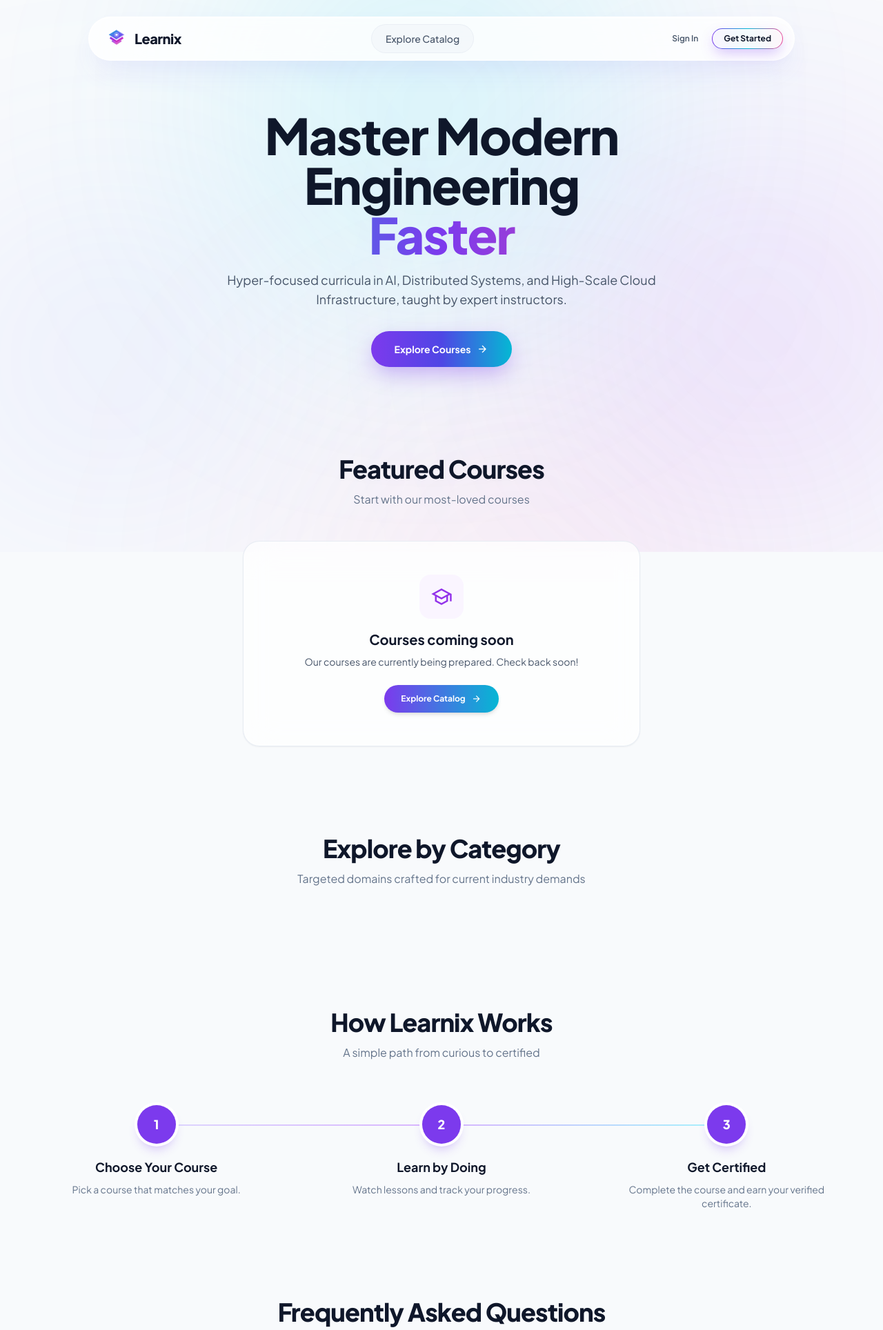
After one commit to shahbazee/Learnix2, a Django app: template templates/landing.html in a window 1280 px wide. The commit adds this page. Shown: the top 1928 px of the page at 69% size. Run offline with Django 5.2, Linux system fonts and the light colour scheme; the template is opened without the code that fills it, so the values that code supplies are empty; some libraries are stand-ins or nearby versions.

Commit message:
feat(frontend): add Learnix-style landing homepage
- Add LandingTemplateView (featured courses + annotated category counts)
- home URL now serves landing.html; catalog moved to /courses/ (course-list)
- Adapt old Learnix home.html: hero, featured courses, categories, how-it-works, FAQ
- Update navbar/footer/breadcrumb catalog links to course-list

```diff
--- a/config/urls.py
+++ b/config/urls.py
@@ -1,6 +1,6 @@
 from django.contrib import admin
 from django.urls import include, path
-from courses.views import CourseCreateTemplateView, CourseDetailTemplateView, CourseListTemplateView, CourseUpdateTemplateView, LessonDetailTemplateView
+from courses.views import CourseCreateTemplateView, CourseDetailTemplateView, CourseListTemplateView, CourseUpdateTemplateView, LandingTemplateView, LessonDetailTemplateView
 from accounts.views import LoginTemplateView, SignupTemplateView
 from enrollments.views import CertificateVerifyTemplateView, MyCertificatesTemplateView, MyLearningTemplateView
 
@@ -11,7 +11,8 @@ urlpatterns = [
     path("api/v1/courses/", include("courses.urls")),
     path("api/v1/enrollments/", include("enrollments.urls")),
 
-    path("", CourseListTemplateView.as_view(), name="home"),
+    path("", LandingTemplateView.as_view(), name="home"),
+    path("courses/", CourseListTemplateView.as_view(), name="course-list"),
     path("course/<slug:slug>/", CourseDetailTemplateView.as_view(), name="course-detail"),
     path("login/", LoginTemplateView.as_view(), name="login"),
     path("signup/", SignupTemplateView.as_view(), name="signup"),
--- a/courses/templates/courses/course_detail.html
+++ b/courses/templates/courses/course_detail.html
@@ -6,7 +6,7 @@
 <div class="max-w-7xl mx-auto px-4 sm:px-6 lg:px-8 pt-4 pb-28">
 
   <nav class="flex items-center gap-2 text-xs font-medium text-slate-400 mb-6" aria-label="Breadcrumb">
-    <a href="{% url 'home' %}" class="hover:text-slate-700 transition-colors">Catalog</a>
+    <a href="{% url 'course-list' %}" class="hover:text-slate-700 transition-colors">Catalog</a>
     <span class="text-slate-300">/</span>
     {% if course.category %}
     <span class="hover:text-slate-700 transition-colors">{{ course.category.name }}</span>
--- a/courses/templates/courses/lesson_detail.html
+++ b/courses/templates/courses/lesson_detail.html
@@ -6,7 +6,7 @@
 <div class="max-w-4xl mx-auto px-4 sm:px-6 py-8">
 
   <nav class="flex items-center gap-2 text-xs font-medium text-slate-400 mb-6" aria-label="Breadcrumb">
-    <a href="{% url 'home' %}" class="hover:text-slate-700 transition-colors">Catalog</a>
+    <a href="{% url 'course-list' %}" class="hover:text-slate-700 transition-colors">Catalog</a>
     <span class="text-slate-300">/</span>
     <a href="{% url 'course-detail' lesson.module.course.slug %}" class="hover:text-slate-700 transition-colors truncate max-w-[200px]">{{ lesson.module.course.title }}</a>
     <span class="text-slate-300">/</span>
--- a/enrollments/templates/enrollments/my_learning.html
+++ b/enrollments/templates/enrollments/my_learning.html
@@ -45,7 +45,7 @@
   <div class="rounded-3xl p-12 bg-white/80 backdrop-blur-xl border border-white/90 text-center">
     <span class="material-symbols-outlined text-5xl text-slate-300">school</span>
     <p class="text-slate-600 font-semibold mt-4">You have not enrolled in any courses yet.</p>
-    <a href="{% url 'home' %}" class="inline-flex items-center gap-2 mt-6 px-5 py-2.5 rounded-full bg-gradient-to-r from-violet-600 to-cyan-500 text-white text-xs font-bold shadow-md hover:scale-105 transition-all">
+    <a href="{% url 'course-list' %}" class="inline-flex items-center gap-2 mt-6 px-5 py-2.5 rounded-full bg-gradient-to-r from-violet-600 to-cyan-500 text-white text-xs font-bold shadow-md hover:scale-105 transition-all">
       <span>Explore Courses</span>
       <span class="material-symbols-outlined text-[16px]">arrow_forward</span>
     </a>
--- a/templates/includes/_footer.html
+++ b/templates/includes/_footer.html
@@ -6,7 +6,7 @@
     </div>
 
     <div class="flex flex-wrap items-center justify-center gap-6 text-xs text-slate-600 font-medium">
-      <a href="{% url 'home' %}" class="hover:text-violet-700 transition-colors">Explore Catalog</a>
+      <a href="{% url 'course-list' %}" class="hover:text-violet-700 transition-colors">Explore Catalog</a>
       {% if user.is_authenticated %}
       <a href="{% url 'my-learning' %}" class="hover:text-violet-700 transition-colors">My Learning</a>
       <a href="{% url 'my-certificates' %}" class="hover:text-violet-700 transition-colors">Certificates</a>
--- a/templates/includes/_navbar.html
+++ b/templates/includes/_navbar.html
@@ -10,7 +10,7 @@
 
     <!-- Desktop Navigation Pills -->
     <nav class="hidden lg:flex items-center gap-1 p-1 rounded-full bg-slate-100/70 border border-slate-200/50 text-sm font-medium">
-      <a href="{% url 'home' %}" class="px-4 py-1.5 rounded-full transition-all {% if request.resolver_match.view_name == 'home' %}bg-white text-slate-900 shadow-sm font-semibold{% else %}text-slate-600 hover:text-slate-900 hover:bg-white/60{% endif %}">
+      <a href="{% url 'course-list' %}" class="px-4 py-1.5 rounded-full transition-all {% if request.resolver_match.view_name == 'course-list' %}bg-white text-slate-900 shadow-sm font-semibold{% else %}text-slate-600 hover:text-slate-900 hover:bg-white/60{% endif %}">
         Explore Catalog
       </a>
       {% if user.is_authenticated %}
@@ -105,7 +105,7 @@
       </div>
 
       <nav class="flex flex-col gap-3 mt-6 text-sm font-semibold text-slate-700">
-        <a href="{% url 'home' %}" onclick="toggleMobileMenu()" class="p-2.5 rounded-xl hover:bg-violet-50 hover:text-violet-700 transition-colors">Explore Catalog</a>
+        <a href="{% url 'course-list' %}" onclick="toggleMobileMenu()" class="p-2.5 rounded-xl hover:bg-violet-50 hover:text-violet-700 transition-colors">Explore Catalog</a>
         {% if user.is_authenticated %}
         <a href="{% url 'my-learning' %}" onclick="toggleMobileMenu()" class="p-2.5 rounded-xl hover:bg-violet-50 text-violet-700 font-bold transition-colors flex items-center justify-between">
           <span>My Learning</span>
--- /dev/null
+++ b/templates/landing.html
@@ -0,0 +1,294 @@
+{% extends 'base.html' %}
+
+{% block title %}Learnix — Master Modern Engineering Faster{% endblock %}
+
+{% block content %}
+<div class="flex flex-col w-full relative overflow-hidden">
+
+  <section class="relative w-full max-w-7xl mx-auto px-4 md:px-8 pt-8 md:pt-16 pb-16 flex flex-col items-center text-center">
+    <h1 class="text-4xl sm:text-5xl md:text-7xl font-extrabold tracking-tight text-[#0f172a] max-w-4xl mx-auto leading-tight">
+      Master Modern Engineering
+      <span class="block bg-gradient-to-r from-cyan-500 via-violet-600 to-pink-500 bg-clip-text text-transparent drop-shadow-xs">
+        Faster
+      </span>
+    </h1>
+
+    <p class="text-base sm:text-lg text-slate-600 max-w-2xl mx-auto mt-4 mb-8 leading-relaxed font-normal">
+      Hyper-focused curricula in AI, Distributed Systems, and High-Scale Cloud Infrastructure, taught by expert instructors.
+    </p>
+
+    <div class="flex flex-col sm:flex-row items-center justify-center gap-4 w-full max-w-md mx-auto">
+      <a href="{% url 'course-list' %}" class="group relative w-full sm:w-auto inline-flex items-center justify-center p-[2px] rounded-full overflow-hidden shadow-[0_12px_32px_-4px_rgba(124,58,237,0.4)] hover:shadow-[0_16px_40px_-2px_rgba(6,182,212,0.5)] hover:scale-[1.02] transition-all duration-300">
+        <span class="absolute inset-0 bg-gradient-to-r from-violet-600 via-indigo-600 to-cyan-500 transition-all duration-500"></span>
+        <span class="relative w-full px-8 py-3.5 rounded-full bg-gradient-to-r from-violet-600 via-indigo-600 to-cyan-500 flex items-center justify-center gap-2 text-white text-sm font-bold">
+          Explore Courses
+          <span class="material-symbols-outlined text-[18px] transition-transform group-hover:translate-x-1">arrow_forward</span>
+        </span>
+      </a>
+    </div>
+  </section>
+
+  <section id="featured" class="w-full max-w-7xl mx-auto px-4 md:px-8 py-16">
+    <div class="text-center max-w-2xl mx-auto mb-12">
+      <h2 class="text-3xl md:text-4xl font-extrabold tracking-tight text-[#0f172a] mb-3">Featured Courses</h2>
+      <p class="text-slate-500 text-sm md:text-base">Start with our most-loved courses</p>
+    </div>
+
+    {% if featured_courses %}
+    <div class="grid grid-cols-1 md:grid-cols-2 lg:grid-cols-3 gap-8">
+      {% for course in featured_courses %}
+      <div class="group relative rounded-3xl bg-white/80 backdrop-blur-xl border border-slate-200/80 shadow-[0_10px_30px_rgba(79,70,229,0.06)] hover:shadow-[0_20px_45px_rgba(99,102,241,0.14)] hover:border-violet-300 transition-all duration-300 flex flex-col justify-between overflow-hidden">
+        <div class="relative h-48 sm:h-52 w-full overflow-hidden bg-gradient-to-br from-violet-600 via-indigo-600 to-cyan-500 flex items-center justify-center">
+          <span class="text-6xl font-extrabold text-white/90">{{ course.title|slice:":1"|upper }}</span>
+          <div class="absolute inset-0 bg-gradient-to-t from-slate-950/50 via-transparent to-transparent pointer-events-none"></div>
+          <div class="absolute top-4 left-4 right-4 flex items-center justify-between pointer-events-none">
+            {% if course.category %}
+            <span class="px-3 py-1 rounded-full bg-white/20 backdrop-blur-md border border-white/30 text-white font-mono text-[11px] font-semibold">
+              {{ course.category.name }}
+            </span>
+            {% else %}
+            <span></span>
+            {% endif %}
+            <span class="px-3 py-1 rounded-full bg-white/20 backdrop-blur-md border border-white/30 text-white font-mono text-[11px] font-semibold">
+              {% if course.is_free %}FREE{% else %}${{ course.price }}{% endif %}
+            </span>
+          </div>
+        </div>
+
+        <div class="p-6 flex flex-col flex-grow justify-between gap-6">
+          <div class="space-y-4">
+            <a href="{% url 'course-detail' course.slug %}" class="block group-hover:text-violet-700 transition-colors">
+              <h3 class="text-lg md:text-xl font-bold text-[#0f172a] tracking-tight line-clamp-2">
+                {{ course.title }}
+              </h3>
+            </a>
+
+            <div class="flex items-center gap-3">
+              <div class="w-9 h-9 rounded-full bg-gradient-to-tr from-violet-600 to-cyan-500 text-white flex items-center justify-center font-bold text-xs shrink-0 shadow-xs overflow-hidden">
+                {% if course.instructor.profile.avatar %}
+                <img src="{{ course.instructor.profile.avatar.url }}" alt="{{ course.instructor.display_name }}" class="w-full h-full object-cover" loading="lazy"/>
+                {% else %}
+                {{ course.instructor.display_name|slice:":1"|upper }}
+                {% endif %}
+              </div>
+              <div class="flex flex-col min-w-0">
+                <span class="text-xs font-bold text-slate-900 truncate">
+                  {{ course.instructor.display_name }}
+                </span>
+                <span class="text-[11px] text-slate-400 font-medium">Instructor</span>
+              </div>
+            </div>
+          </div>
+
+          <div class="space-y-4">
+            <div class="pt-4 border-t border-slate-100 flex items-center justify-between text-xs">
+              <div class="text-slate-500 font-medium">
+                {{ course.modules.count }} module{{ course.modules.count|pluralize }}
+              </div>
+              <div class="font-extrabold text-sm text-[#0f172a]">
+                {% if course.is_free %}
+                Free
+                {% else %}
+                ${{ course.price }}
+                {% endif %}
+              </div>
+            </div>
+
+            <a href="{% url 'course-detail' course.slug %}" class="w-full py-2.5 rounded-full bg-violet-50 hover:bg-violet-100 text-violet-700 font-bold text-xs text-center transition-colors block">
+              View Course
+            </a>
+          </div>
+        </div>
+      </div>
+      {% endfor %}
+    </div>
+    {% else %}
+    <div class="rounded-3xl bg-white/70 backdrop-blur-xl border border-slate-200/80 p-12 text-center max-w-xl mx-auto shadow-sm">
+      <div class="w-16 h-16 mx-auto mb-4 rounded-2xl bg-purple-50 text-purple-600 flex items-center justify-center">
+        <span class="material-symbols-outlined text-[32px]">school</span>
+      </div>
+      <h3 class="text-xl font-bold text-slate-900 mb-2">Courses coming soon</h3>
+      <p class="text-slate-600 text-sm mb-6">Our courses are currently being prepared. Check back soon!</p>
+      <a href="{% url 'course-list' %}" class="inline-flex items-center gap-2 px-6 py-3 rounded-full bg-gradient-to-r from-violet-600 to-cyan-500 text-white font-bold text-xs shadow-md hover:scale-105 transition-all">
+        Explore Catalog
+        <span class="material-symbols-outlined text-[16px]">arrow_forward</span>
+      </a>
+    </div>
+    {% endif %}
+  </section>
+
+  <section id="categories" class="w-full max-w-7xl mx-auto px-4 md:px-8 py-16">
+    <div class="text-center max-w-2xl mx-auto mb-12">
+      <h2 class="text-3xl md:text-4xl font-extrabold tracking-tight text-[#0f172a] mb-3">Explore by Category</h2>
+      <p class="text-slate-500 text-sm md:text-base">Targeted domains crafted for current industry demands</p>
+    </div>
+
+    {% if categories %}
+    <div class="flex flex-wrap items-stretch justify-center gap-4 md:gap-5 lg:gap-6 max-w-6xl mx-auto">
+      {% for cat in categories %}
+      <a href="{% url 'course-list' %}" class="group w-[calc(50%-0.5rem)] md:w-[calc(33.333%-1rem)] lg:w-44 xl:w-48 rounded-3xl p-5 sm:p-6 bg-white/95 backdrop-blur-xl border border-slate-200/80 hover:border-violet-300 shadow-[0_6px_24px_rgba(79,70,229,0.05)] hover:shadow-[0_16px_36px_rgba(124,58,237,0.14)] hover:-translate-y-1 transition-all duration-300 flex flex-col items-center justify-between text-center">
+        {% if 'ai' in cat.slug %}
+        <div class="w-14 h-14 rounded-2xl bg-gradient-to-tr from-violet-600 to-indigo-500 text-white flex items-center justify-center mb-3.5 shadow-md shadow-violet-500/25 group-hover:scale-105 transition-transform duration-300">
+          <span class="material-symbols-outlined text-[26px]">bolt</span>
+        </div>
+        {% elif 'distributed' in cat.slug %}
+        <div class="w-14 h-14 rounded-2xl bg-gradient-to-tr from-cyan-500 to-blue-600 text-white flex items-center justify-center mb-3.5 shadow-md shadow-cyan-500/25 group-hover:scale-105 transition-transform duration-300">
+          <span class="material-symbols-outlined text-[26px]">deployed_code</span>
+        </div>
+        {% elif 'cloud' in cat.slug %}
+        <div class="w-14 h-14 rounded-2xl bg-gradient-to-tr from-sky-400 to-blue-500 text-white flex items-center justify-center mb-3.5 shadow-md shadow-sky-400/25 group-hover:scale-105 transition-transform duration-300">
+          <span class="material-symbols-outlined text-[26px]">cloud</span>
+        </div>
+        {% elif 'data' in cat.slug %}
+        <div class="w-14 h-14 rounded-2xl bg-gradient-to-tr from-emerald-400 to-teal-500 text-white flex items-center justify-center mb-3.5 shadow-md shadow-emerald-400/25 group-hover:scale-105 transition-transform duration-300">
+          <span class="material-symbols-outlined text-[26px]">database</span>
+        </div>
+        {% elif 'security' in cat.slug %}
+        <div class="w-14 h-14 rounded-2xl bg-gradient-to-tr from-pink-500 to-rose-500 text-white flex items-center justify-center mb-3.5 shadow-md shadow-pink-500/25 group-hover:scale-105 transition-transform duration-300">
+          <span class="material-symbols-outlined text-[26px]">security</span>
+        </div>
+        {% elif 'system' in cat.slug %}
+        <div class="w-14 h-14 rounded-2xl bg-gradient-to-tr from-purple-600 to-fuchsia-600 text-white flex items-center justify-center mb-3.5 shadow-md shadow-purple-600/25 group-hover:scale-105 transition-transform duration-300">
+          <span class="material-symbols-outlined text-[26px]">layers</span>
+        </div>
+        {% elif forloop.counter|divisibleby:2 %}
+        <div class="w-14 h-14 rounded-2xl bg-gradient-to-tr from-cyan-500 to-blue-600 text-white flex items-center justify-center mb-3.5 shadow-md shadow-cyan-500/25 group-hover:scale-105 transition-transform duration-300">
+          <span class="material-symbols-outlined text-[26px]">lan</span>
+        </div>
+        {% else %}
+        <div class="w-14 h-14 rounded-2xl bg-gradient-to-tr from-violet-600 to-indigo-500 text-white flex items-center justify-center mb-3.5 shadow-md shadow-violet-500/25 group-hover:scale-105 transition-transform duration-300">
+          <span class="material-symbols-outlined text-[26px]">bolt</span>
+        </div>
+        {% endif %}
+        <div class="h-10 sm:h-11 flex items-center justify-center w-full px-1 mb-1">
+          <h3 class="text-xs sm:text-sm font-bold text-[#0f172a] group-hover:text-violet-600 transition-colors leading-tight text-center">
+            {{ cat.name }}
+          </h3>
+        </div>
+        <span class="text-[11px] sm:text-xs text-slate-400 font-medium">
+          {{ cat.published_courses_count }} Course{{ cat.published_courses_count|pluralize }}
+        </span>
+      </a>
+      {% endfor %}
+    </div>
+    {% endif %}
+  </section>
+
+  <section id="how-it-works" class="w-full max-w-7xl mx-auto px-4 md:px-8 py-16">
+    <div class="text-center max-w-2xl mx-auto mb-16">
+      <h2 class="text-3xl md:text-4xl font-extrabold tracking-tight text-[#0f172a] mb-3">How Learnix Works</h2>
+      <p class="text-slate-500 text-sm md:text-base">A simple path from curious to certified</p>
+    </div>
+
+    <div class="relative grid grid-cols-1 md:grid-cols-3 gap-8 md:gap-6">
+      <div class="hidden md:block absolute top-7 left-[16%] right-[16%] h-0.5 bg-gradient-to-r from-violet-200 via-purple-300 to-cyan-200 z-0"></div>
+
+      <div class="relative z-10 flex flex-col items-center text-center">
+        <div class="w-14 h-14 rounded-full bg-violet-600 text-white font-extrabold text-lg flex items-center justify-center shadow-lg shadow-violet-600/30 mb-5 ring-4 ring-white">
+          1
+        </div>
+        <h3 class="text-base md:text-lg font-bold text-slate-900 mb-2">Choose Your Course</h3>
+        <p class="text-xs md:text-sm text-slate-500 max-w-xs leading-relaxed">Pick a course that matches your goal.</p>
+      </div>
+
+      <div class="relative z-10 flex flex-col items-center text-center">
+        <div class="w-14 h-14 rounded-full bg-violet-600 text-white font-extrabold text-lg flex items-center justify-center shadow-lg shadow-violet-600/30 mb-5 ring-4 ring-white">
+          2
+        </div>
+        <h3 class="text-base md:text-lg font-bold text-slate-900 mb-2">Learn by Doing</h3>
+        <p class="text-xs md:text-sm text-slate-500 max-w-xs leading-relaxed">Watch lessons and track your progress.</p>
+      </div>
+
+      <div class="relative z-10 flex flex-col items-center text-center">
+        <div class="w-14 h-14 rounded-full bg-violet-600 text-white font-extrabold text-lg flex items-center justify-center shadow-lg shadow-violet-600/30 mb-5 ring-4 ring-white">
+          3
+        </div>
+        <h3 class="text-base md:text-lg font-bold text-slate-900 mb-2">Get Certified</h3>
+        <p class="text-xs md:text-sm text-slate-500 max-w-xs leading-relaxed">Complete the course and earn your verified certificate.</p>
+      </div>
+    </div>
+  </section>
+
+  <section id="faq" class="w-full max-w-7xl mx-auto px-4 md:px-8 py-16">
+    <div class="text-center max-w-2xl mx-auto mb-12">
+      <h2 class="text-3xl md:text-4xl font-extrabold tracking-tight text-[#0f172a] mb-3">Frequently Asked Questions</h2>
+      <p class="text-slate-500 text-sm md:text-base">Everything you need to know about learning with us</p>
+    </div>
+
+    <div class="max-w-3xl mx-auto space-y-4">
+      <div class="rounded-2xl bg-white/80 backdrop-blur-xl border border-slate-200/80 shadow-xs overflow-hidden transition-all">
+        <button type="button" aria-expanded="true" aria-controls="faq-ans-1" id="faq-btn-1" class="faq-toggle w-full flex items-center justify-between p-5 text-left font-bold text-slate-900 hover:text-violet-700 transition-colors">
+          <span class="text-sm md:text-base">Do I get a certificate after completing a course?</span>
+          <span class="material-symbols-outlined text-[20px] text-slate-400 transition-transform duration-200 rotate-180">expand_more</span>
+        </button>
+        <div id="faq-ans-1" role="region" aria-labelledby="faq-btn-1" class="faq-content px-5 pb-5 text-xs md:text-sm text-slate-600 leading-relaxed">
+          Yes. Once you complete all lessons in a course, you receive a verified digital certificate with a unique verification ID.
+        </div>
+      </div>
+
+      <div class="rounded-2xl bg-white/80 backdrop-blur-xl border border-slate-200/80 shadow-xs overflow-hidden transition-all">
+        <button type="button" aria-expanded="false" aria-controls="faq-ans-2" id="faq-btn-2" class="faq-toggle w-full flex items-center justify-between p-5 text-left font-bold text-slate-900 hover:text-violet-700 transition-colors">
+          <span class="text-sm md:text-base">Can I learn at my own pace?</span>
+          <span class="material-symbols-outlined text-[20px] text-slate-400 transition-transform duration-200">expand_more</span>
+        </button>
+        <div id="faq-ans-2" role="region" aria-labelledby="faq-btn-2" class="faq-content hidden px-5 pb-5 text-xs md:text-sm text-slate-600 leading-relaxed">
+          Yes, all courses include lifetime access so you can learn at your own schedule.
+        </div>
+      </div>
+
+      <div class="rounded-2xl bg-white/80 backdrop-blur-xl border border-slate-200/80 shadow-xs overflow-hidden transition-all">
+        <button type="button" aria-expanded="false" aria-controls="faq-ans-3" id="faq-btn-3" class="faq-toggle w-full flex items-center justify-between p-5 text-left font-bold text-slate-900 hover:text-violet-700 transition-colors">
+          <span class="text-sm md:text-base">Are there free courses?</span>
+          <span class="material-symbols-outlined text-[20px] text-slate-400 transition-transform duration-200">expand_more</span>
+        </button>
+        <div id="faq-ans-3" role="region" aria-labelledby="faq-btn-3" class="faq-content hidden px-5 pb-5 text-xs md:text-sm text-slate-600 leading-relaxed">
+          Yes! Courses marked as Free can be enrolled in instantly at no cost.
+        </div>
+      </div>
+
+      <div class="rounded-2xl bg-white/80 backdrop-blur-xl border border-slate-200/80 shadow-xs overflow-hidden transition-all">
+        <button type="button" aria-expanded="false" aria-controls="faq-ans-4" id="faq-btn-4" class="faq-toggle w-full flex items-center justify-between p-5 text-left font-bold text-slate-900 hover:text-violet-700 transition-colors">
+          <span class="text-sm md:text-base">What payment methods do you accept?</span>
+          <span class="material-symbols-outlined text-[20px] text-slate-400 transition-transform duration-200">expand_more</span>
+        </button>
+        <div id="faq-ans-4" role="region" aria-labelledby="faq-btn-4" class="faq-content hidden px-5 pb-5 text-xs md:text-sm text-slate-600 leading-relaxed">
+          We accept all major credit and debit cards through Stripe's secure payment infrastructure.
+        </div>
+      </div>
+
+      <div class="rounded-2xl bg-white/80 backdrop-blur-xl border border-slate-200/80 shadow-xs overflow-hidden transition-all">
+        <button type="button" aria-expanded="false" aria-controls="faq-ans-5" id="faq-btn-5" class="faq-toggle w-full flex items-center justify-between p-5 text-left font-bold text-slate-900 hover:text-violet-700 transition-colors">
+          <span class="text-sm md:text-base">How long do I have access to a course?</span>
+          <span class="material-symbols-outlined text-[20px] text-slate-400 transition-transform duration-200">expand_more</span>
+        </button>
+        <div id="faq-ans-5" role="region" aria-labelledby="faq-btn-5" class="faq-content hidden px-5 pb-5 text-xs md:text-sm text-slate-600 leading-relaxed">
+          You receive lifetime access to all course materials, including future updates.
+        </div>
+      </div>
+    </div>
+  </section>
+
+</div>
+{% endblock %}
+
+{% block extra_js %}
+<script>
+  document.querySelectorAll('.faq-toggle').forEach(function(button) {
+    button.addEventListener('click', function() {
+      var isExpanded = button.getAttribute('aria-expanded') === 'true';
+      var panelId = button.getAttribute('aria-controls');
+      var panel = document.getElementById(panelId);
+      var icon = button.querySelector('.material-symbols-outlined');
+      if (isExpanded) {
+        button.setAttribute('aria-expanded', 'false');
+        if (panel) panel.classList.add('hidden');
+        if (icon) icon.classList.remove('rotate-180');
+      } else {
+        button.setAttribute('aria-expanded', 'true');
+        if (panel) panel.classList.remove('hidden');
+        if (icon) icon.classList.add('rotate-180');
+      }
+    });
+  });
+</script>
+{% endblock %}
```
Also changed, not shown: courses/views.py (+14 -2 lines).
